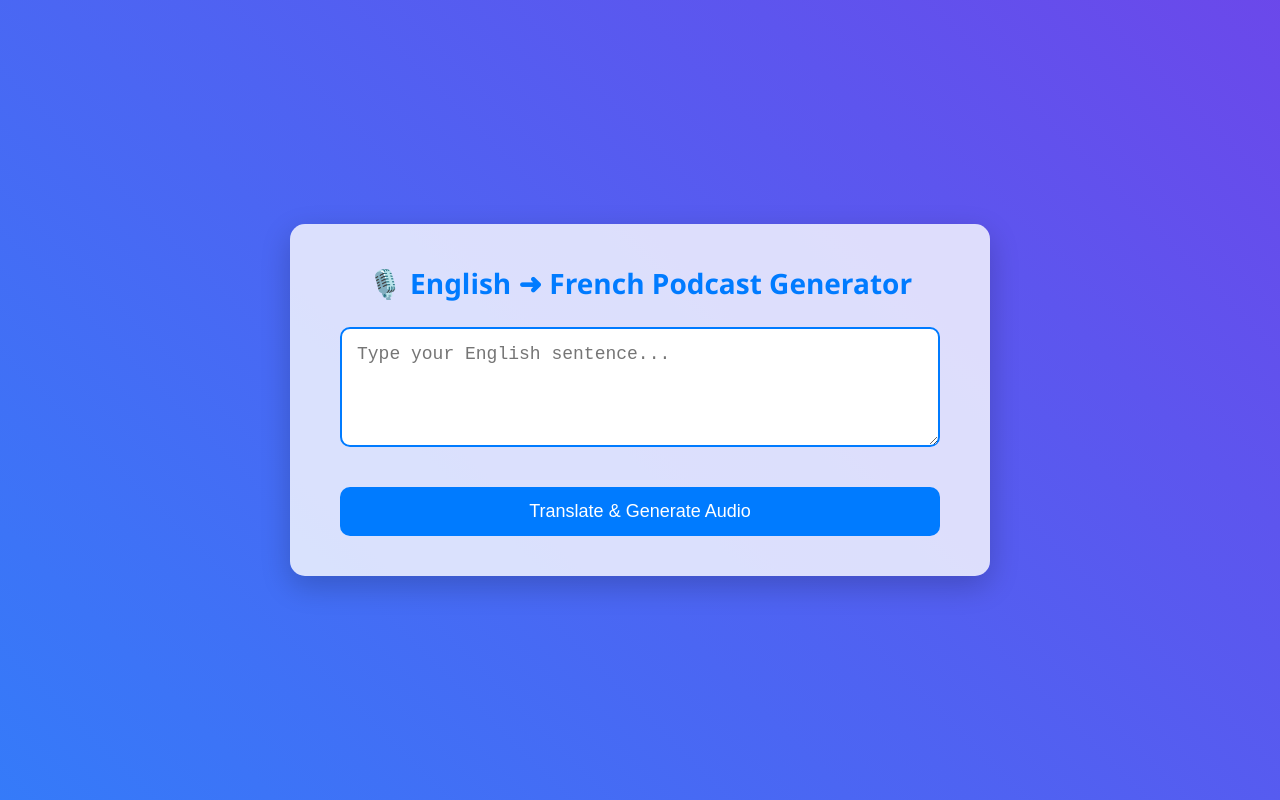
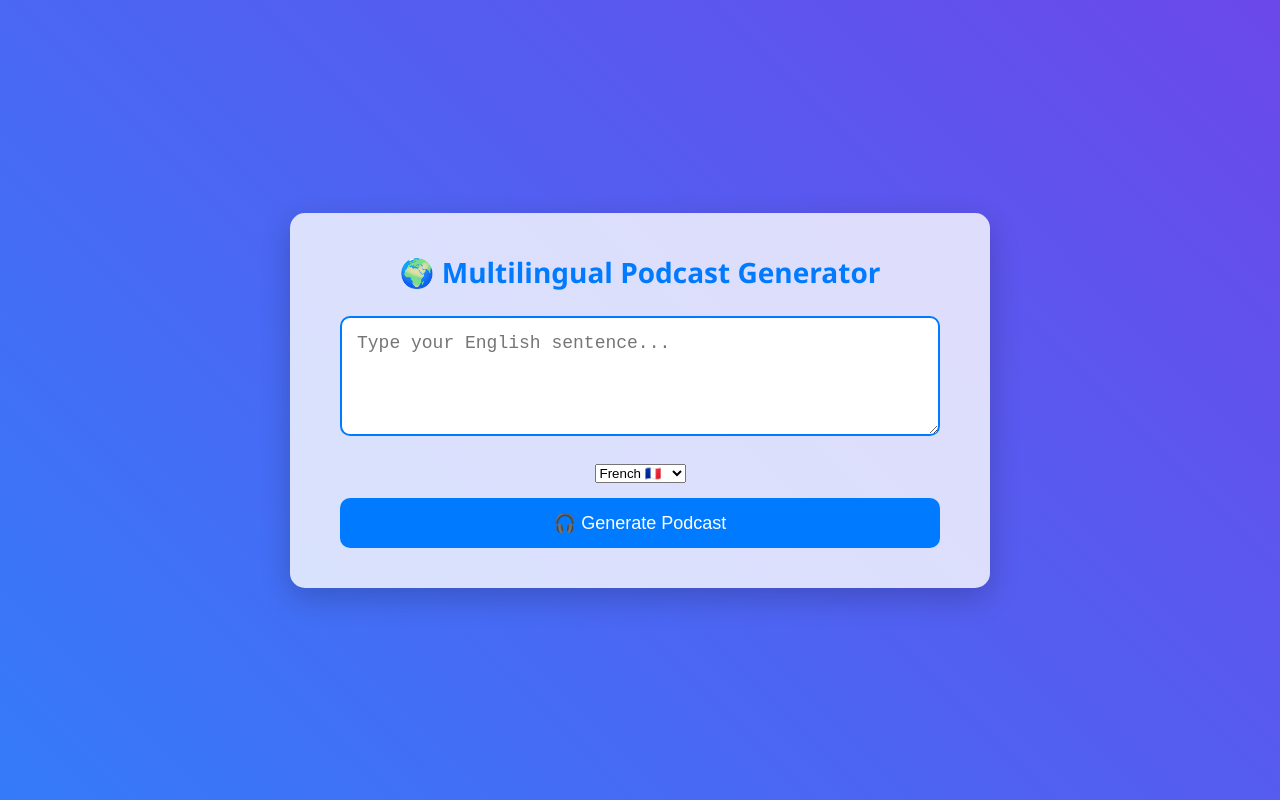
Before and after one commit to Deshnni-22/Linguacast-AI, a plain HTML site: page index.html in a window 1280 px wide. Drawn offline with Linux system fonts and the light colour scheme; files that its build step writes are made by us from their sources.

Commit message:
index.html

```diff
--- a/index.html
+++ b/index.html
@@ -2,20 +2,28 @@
 <html lang="en">
 <head>
   <meta charset="UTF-8">
-    <title>French Podcast Generator</title>
+  <title>Multilingual Podcast Generator</title>
   <link rel="stylesheet" href="/static/style.css">
 </head>
 <body>
   <div class="container">
-        <h1>🎙️ English ➜ French Podcast Generator</h1>
+    <h1>🌍 Multilingual Podcast Generator</h1>
 
     <textarea id="inputText" placeholder="Type your English sentence..."></textarea>
-        <button id="generateBtn">Translate & Generate Audio</button>
+
+    <select id="languageSelector">
+      <option value="fr">French 🇫🇷</option>
+      <option value="de">German 🇩🇪</option>
+      <option value="hi">Hindi 🇮🇳</option>
+      <option value="ta">Tamil 🇮🇳</option>
+    </select>
+
+    <button id="generateBtn">🎧 Generate Podcast</button>
 
     <div class="output" id="outputSection">
-            <h2>🔁 Result</h2>
+      <h2>🗣️ Result</h2>
       <p><strong>English:</strong> <span id="englishText"></span></p>
-            <p><strong>French:</strong> <span id="frenchText"></span></p>
+      <p><strong>Translation:</strong> <span id="translatedText"></span></p>
       <audio id="audioPlayer" controls></audio>
       <br />
 
@@ -26,7 +34,3 @@
       <p id="feedbackText"></p>
     </div>
   </div>
-
-    <script src="/static/script.js"></script>
-</body>
-</html>
```
Lines whose indentation alone changed are shown as unchanged.
